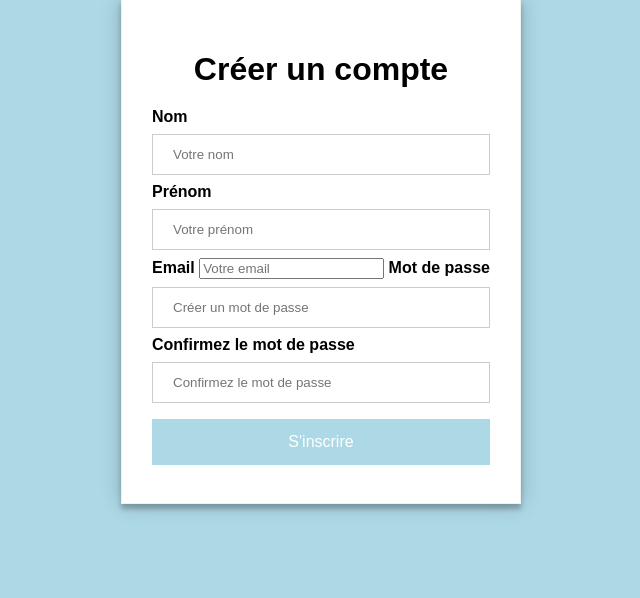
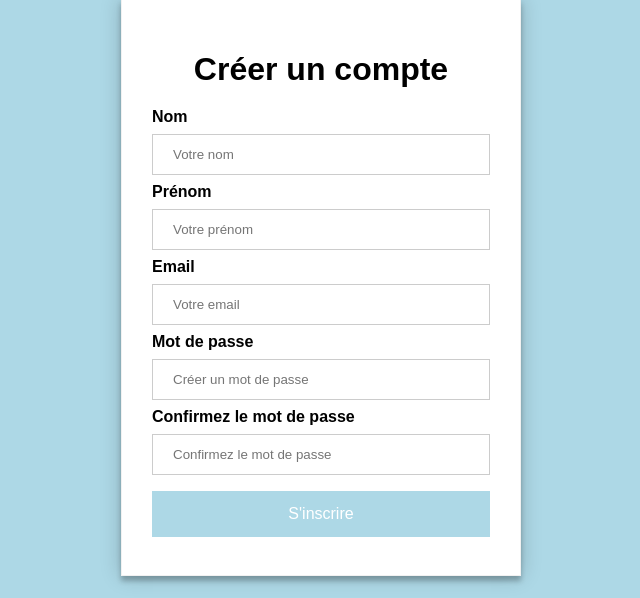
Before and after one commit to Nathor36/projet_dev_ecommerce, a PHP site: page /inscription.php in a window 1280 px wide. Shown: the part 202-800 px from the top of the page, without its empty margins (319-959 px from the left). Run offline with PHP 8.4, Linux system fonts and the light colour scheme.

Commit message:
belle page vérification

```diff
--- a/style_Page_de_connexion.css
+++ b/style_Page_de_connexion.css
@@ -70,7 +70,7 @@ form h1 {
     margin-bottom: 20px;
 }
 
-input[type=text], input[type=password] {
+input[type=text], input[type=password], input[type=email] {
     width: 100%;
     padding: 12px 20px;
     margin: 8px 0;
```
